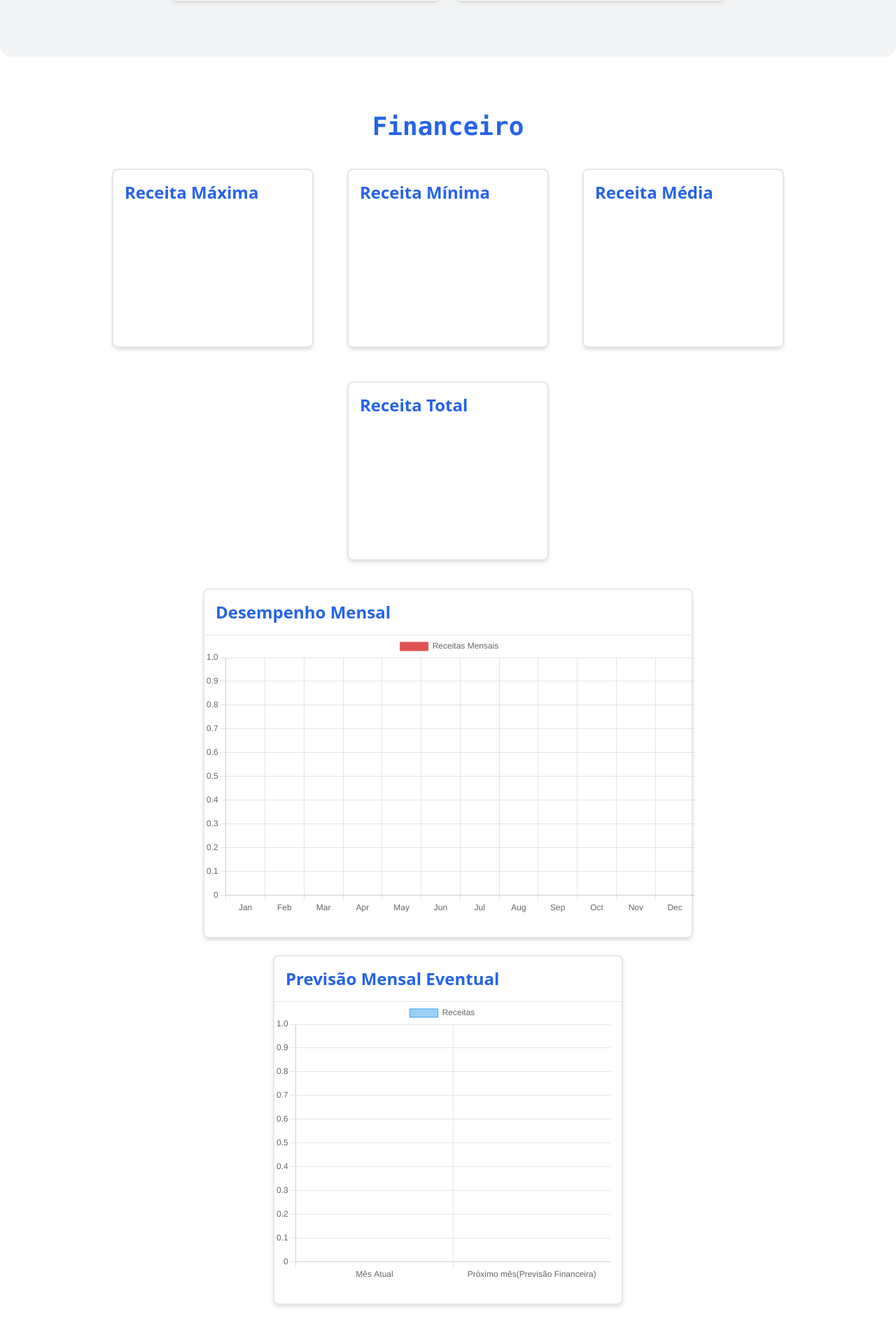
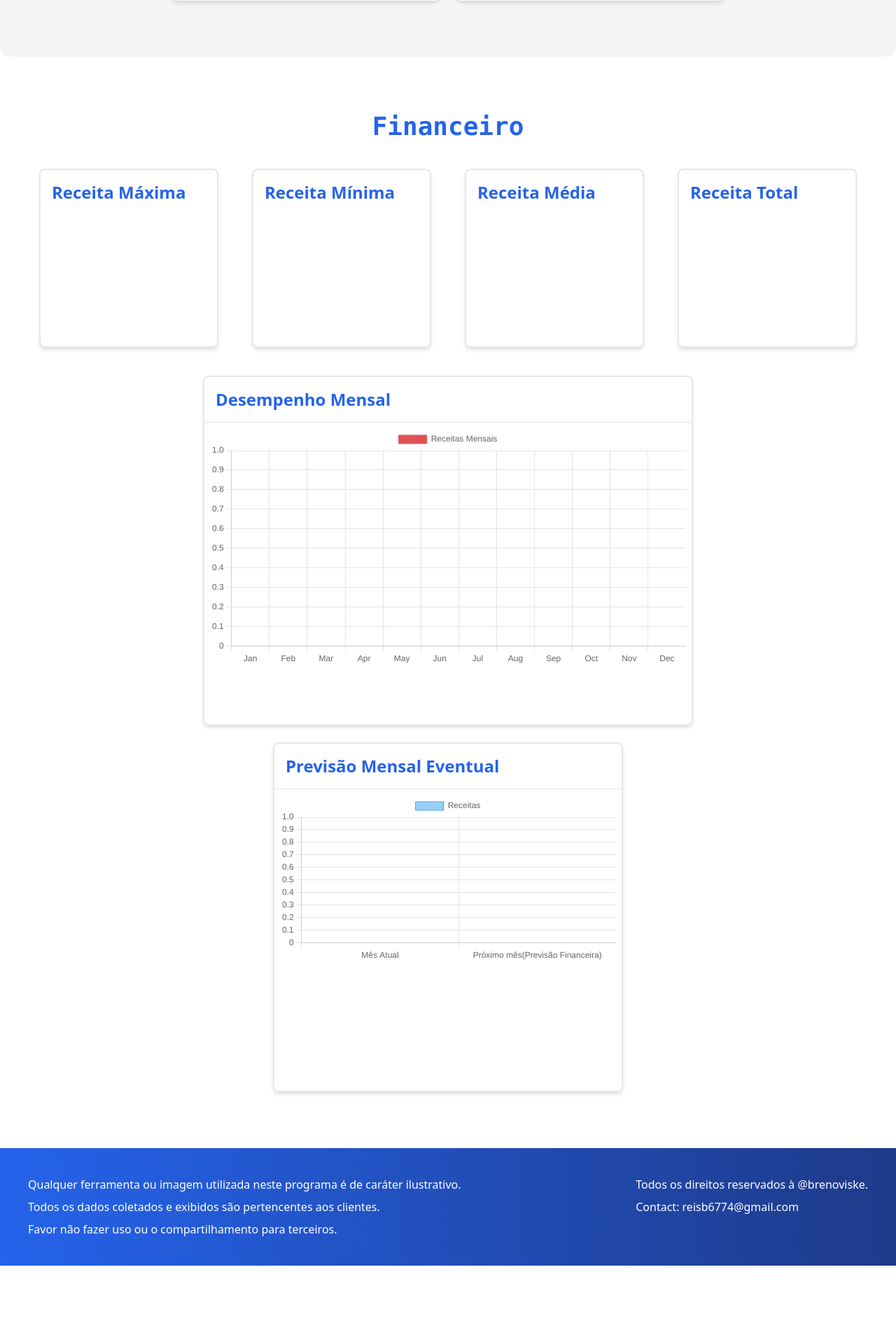
Before and after one commit to brenoviske/new_idr, a Flask app: template templates/main.html in a window 1280 px wide. Shown: the part 2395-4306 px from the top of the page at 70% size. After the commit the page ends 4204 px from the top, so only its background shows below. Run offline with Flask 3, Linux system fonts and the light colour scheme; the template is opened without the code that fills it, so the values that code supplies are empty; some libraries are stand-ins or nearby versions.

Commit message:
feat:Adjusting the financial section

```diff
--- a/templates/main.html
+++ b/templates/main.html
@@ -158,26 +158,31 @@
         <!-- Financial Section -->
 <section id="financialSection" class="flex flex-col items-center justify-center mt-16 sm:mt-20 px-4 sm:px-10">
     <h1 class="font-mono font-bold text-blue-600 text-2xl sm:text-3xl md:text-4xl text-center">Financeiro</h1>
-            <div class="flex flex-col lg:flex-row items-center justify-center mt-6 sm:mt-10 gap-4 sm:gap-6 lg:gap-12 flex-wrap">
-                <div class="w-full sm:w-64 md:w-72 h-64 rounded-lg shadow-md border-2 p-4 hover:scale-105 duration-500 ease-in-out flex flex-col items-start justify-start text-lg sm:text-xl md:text-2xl">
+
+    <!-- Financial Cards -->
+    <div class="flex flex-col sm:flex-row flex-wrap items-center justify-center mt-6 sm:mt-10 gap-4 sm:gap-6 lg:gap-12">
+        <div class="w-full sm:w-[48%] md:w-64 h-64 rounded-lg shadow-md border-2 p-4 hover:scale-105 duration-500 ease-in-out flex flex-col items-start justify-start text-lg sm:text-xl md:text-2xl">
             <p class="font-bold text-blue-600">Receita Máxima</p>
             {% if max_revenue %}
                 <label class="font-bold text-blue-600">{{ max_revenue }}</label>
             {% endif %}
         </div>
-                <div class="w-full sm:w-64 md:w-72 h-64 rounded-lg shadow-md border-2 p-4 hover:scale-105 duration-500 ease-in-out flex flex-col items-start justify-start text-lg sm:text-xl md:text-2xl">
+
+        <div class="w-full sm:w-[48%] md:w-64 h-64 rounded-lg shadow-md border-2 p-4 hover:scale-105 duration-500 ease-in-out flex flex-col items-start justify-start text-lg sm:text-xl md:text-2xl">
             <p class="font-bold text-blue-600">Receita Mínima</p>
             {% if min_revenue %}
                 <label class="font-bold text-blue-600">{{ min_revenue }}</label>
             {% endif %}
         </div>
-                <div class="w-full sm:w-64 md:w-72 h-64 rounded-lg shadow-md border-2 p-4 hover:scale-105 duration-500 ease-in-out flex flex-col items-start justify-start text-lg sm:text-xl md:text-2xl">
+
+        <div class="w-full sm:w-[48%] md:w-64 h-64 rounded-lg shadow-md border-2 p-4 hover:scale-105 duration-500 ease-in-out flex flex-col items-start justify-start text-lg sm:text-xl md:text-2xl">
             <p class="font-bold text-blue-600">Receita Média</p>
             {% if mean_revenue %}
                 <label class="font-bold text-blue-600">{{ mean_revenue }}</label>
             {% endif %}
         </div>
-                <div class="w-full sm:w-64 md:w-72 h-64 rounded-lg shadow-md border-2 p-4 hover:scale-105 duration-500 ease-in-out flex flex-col items-start justify-start text-lg sm:text-xl md:text-2xl">
+
+        <div class="w-full sm:w-[48%] md:w-64 h-64 rounded-lg shadow-md border-2 p-4 hover:scale-105 duration-500 ease-in-out flex flex-col items-start justify-start text-lg sm:text-xl md:text-2xl">
             <p class="font-bold text-blue-600">Receita Total</p>
             {% if total_revenue %}
                 <label class="font-bold text-blue-600">{{ total_revenue }}</label>
@@ -185,20 +190,29 @@
         </div>
     </div>
 
-            <div class="flex flex-col lg:flex-row items-center justify-center mt-6 sm:mt-10 gap-6 flex-wrap">
-                <div class="w-full sm:w-[700px] h-96 lg:h-[500px] border-2 rounded-lg shadow-md">
+    <!-- Charts Section -->
+      <div class="flex flex-col lg:flex-row items-center justify-center mt-6 sm:mt-10 gap-6 flex-wrap w-full">
+
+        <!-- Desempenho Mensal -->
+        <div class="w-full sm:w-[90%] lg:w-[700px] h-64 sm:h-80 lg:h-[500px] border-2 rounded-lg shadow-md">
             <div class="flex flex-row items-start border-b">
                 <h2 class="font-bold text-blue-600 p-4 text-lg sm:text-xl md:text-2xl">Desempenho Mensal</h2>
             </div>
-                    <canvas id="revenueChart" width="700" height="400"></canvas>
+            <div class="w-full h-[calc(100%-48px)] p-2">
+                <canvas id="revenueChart" class="w-full h-full"></canvas>
+            </div>
         </div>
 
-                <div class="w-full sm:w-[500px] h-96 lg:h-[500px] rounded-lg border-2 shadow-md">
+        <!-- Previsão Mensal Eventual -->
+          <div class="w-full sm:w-[90%] lg:w-[500px] h-64 sm:h-80 lg:h-[500px] rounded-lg border-2 shadow-md">
               <div class="flex flex-row items-start border-b">
                 <h2 class="font-bold text-blue-600 p-4 text-lg sm:text-xl md:text-2xl">Previsão Mensal Eventual</h2>
               </div>
-                    <canvas id="predictionChart" width="480" height="400"></canvas>
+              <div class="w-full h-[calc(100%-48px)] p-2">
+                <canvas id="predictionChart" class="w-full h-full"></canvas>
               </div>
+            </div>
+
       </div>
     </section>
 
```
Lines whose indentation alone changed are shown as unchanged.
